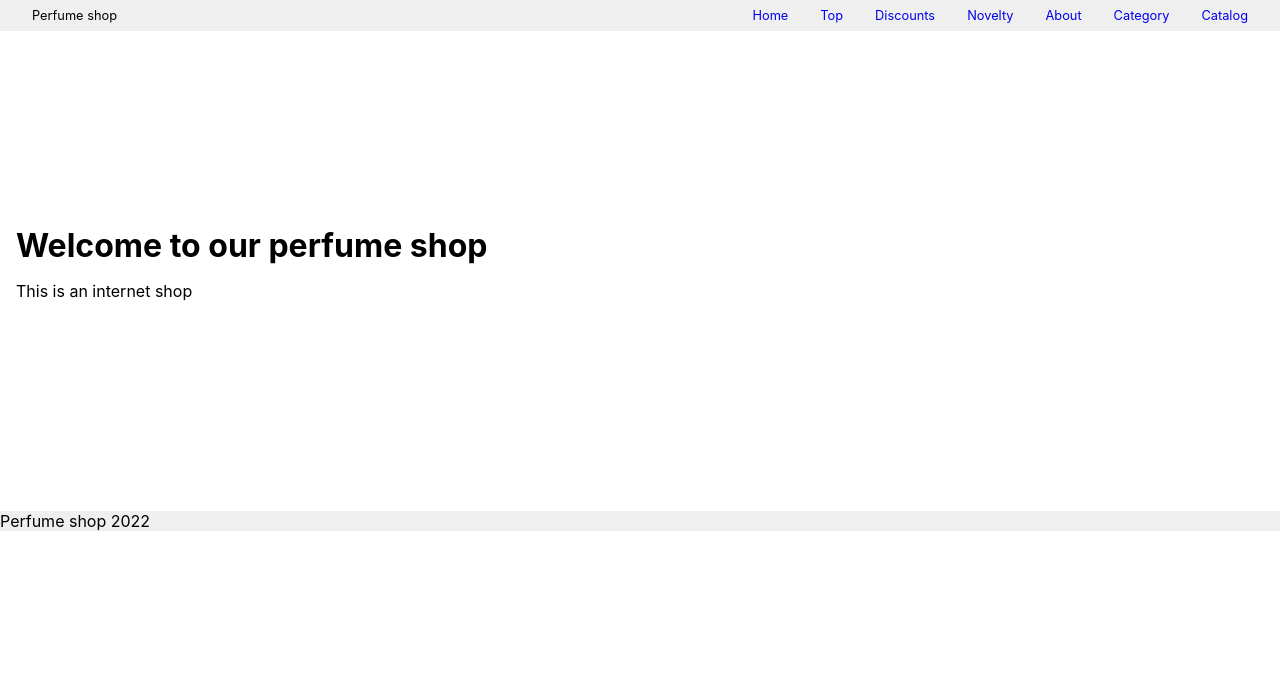
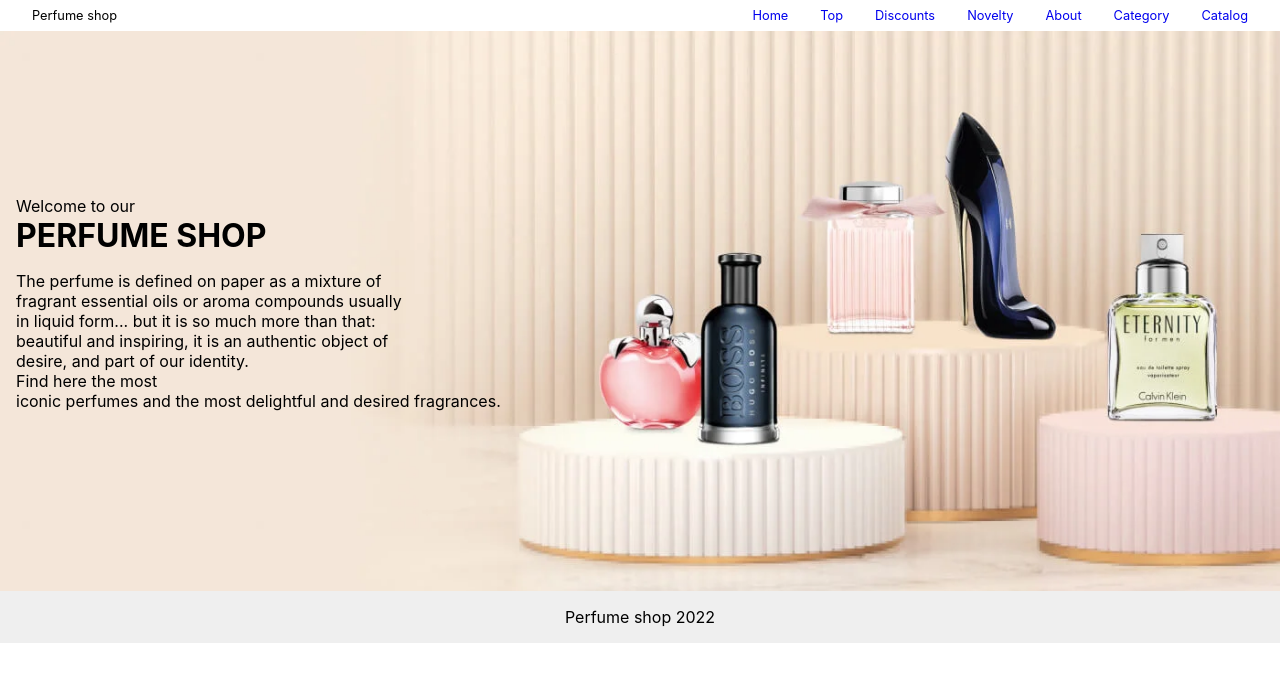
Before and after one commit to EdaToktogulova/project1, a React (Create React App) app: page / in a window 1280 px wide. Shown: the top 682 px of the page. Built offline with nearby package versions, Linux system fonts and the light colour scheme.

Commit message:
Basic styling

```diff
--- a/src/components/Footer/Footer.css
+++ b/src/components/Footer/Footer.css
@@ -1,3 +1,5 @@
 .Footer {
    background-color: rgba(0,0,0,0.0625);
+   padding: 1rem;
+   text-align: center;
 }
--- a/src/components/Header/Header.css
+++ b/src/components/Header/Header.css
@@ -1,10 +1,18 @@
 .Header {
-   min-height: 60vh;
+   min-height: 70vh;
    display: flex;
    flex-direction: column;
    justify-content: center;
    padding: 1rem;
+   background-size: cover;
 }
 h1 {
    margin: 0;
 }
+p {
+   display: block;
+   margin-block-start: 1em;
+   margin-block-end: 1em;
+   margin-inline-start: 0px;
+   margin-inline-end: 0px;
+}
--- a/src/components/Header/Header.js
+++ b/src/components/Header/Header.js
@@ -1,10 +1,17 @@
 import "./Header.css"
+import headerImage from "../../assets/header.jpeg";
 
 function Header() {
+   const style = {
+      backgroundImage: `url(${headerImage})`
+   };
+
    return (
-      <header className="Header">
-         <h1>Welcome to our perfume shop</h1>
-         <p>This is an internet shop</p>
+      <header className="Header" style={style}>
+         <div>Welcome to our</div>
+         <h1>PERFUME SHOP</h1>
+         <p>The perfume is defined on paper as a mixture of <br/> fragrant essential oils or aroma compounds usually <br/> in liquid form... but it is so much more than that: <br/> beautiful and inspiring, it is an authentic object of <br/> desire, and part of our identity. <br/>
+         Find here the most <br/> iconic perfumes and the most delightful and desired fragrances.</p>
       </header>
    );
 }
--- a/src/components/Nav/Nav.css
+++ b/src/components/Nav/Nav.css
@@ -2,7 +2,7 @@
    display: flex;
    align-items: center;
    justify-content: space-between;
-   background-color: rgba(0,0,0,0.0625);
+   background-color: white;
    padding: 0 1rem;
 }
 .Nav ul {
```
Also changed, not shown: src/assets/header.jpeg.
